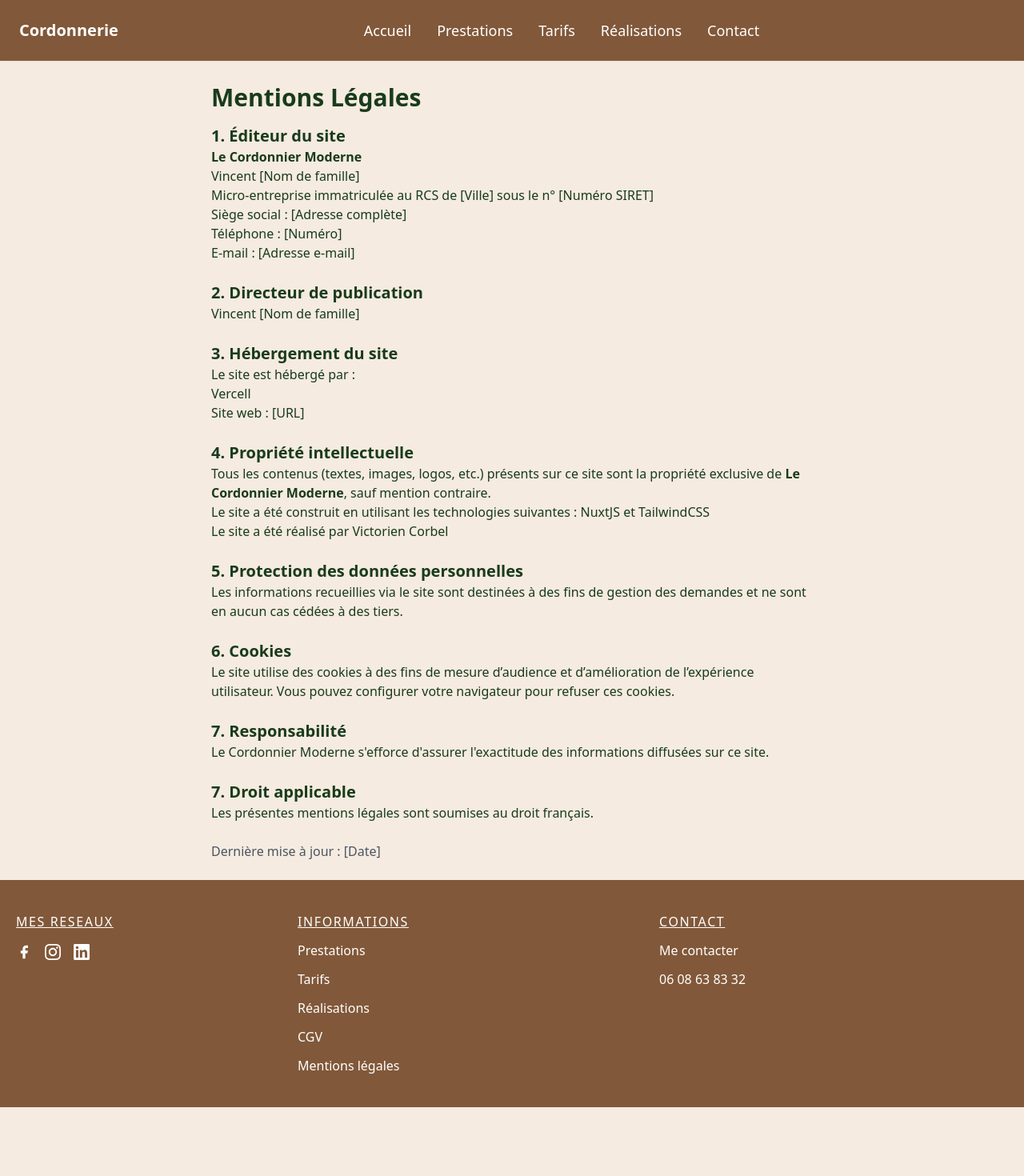
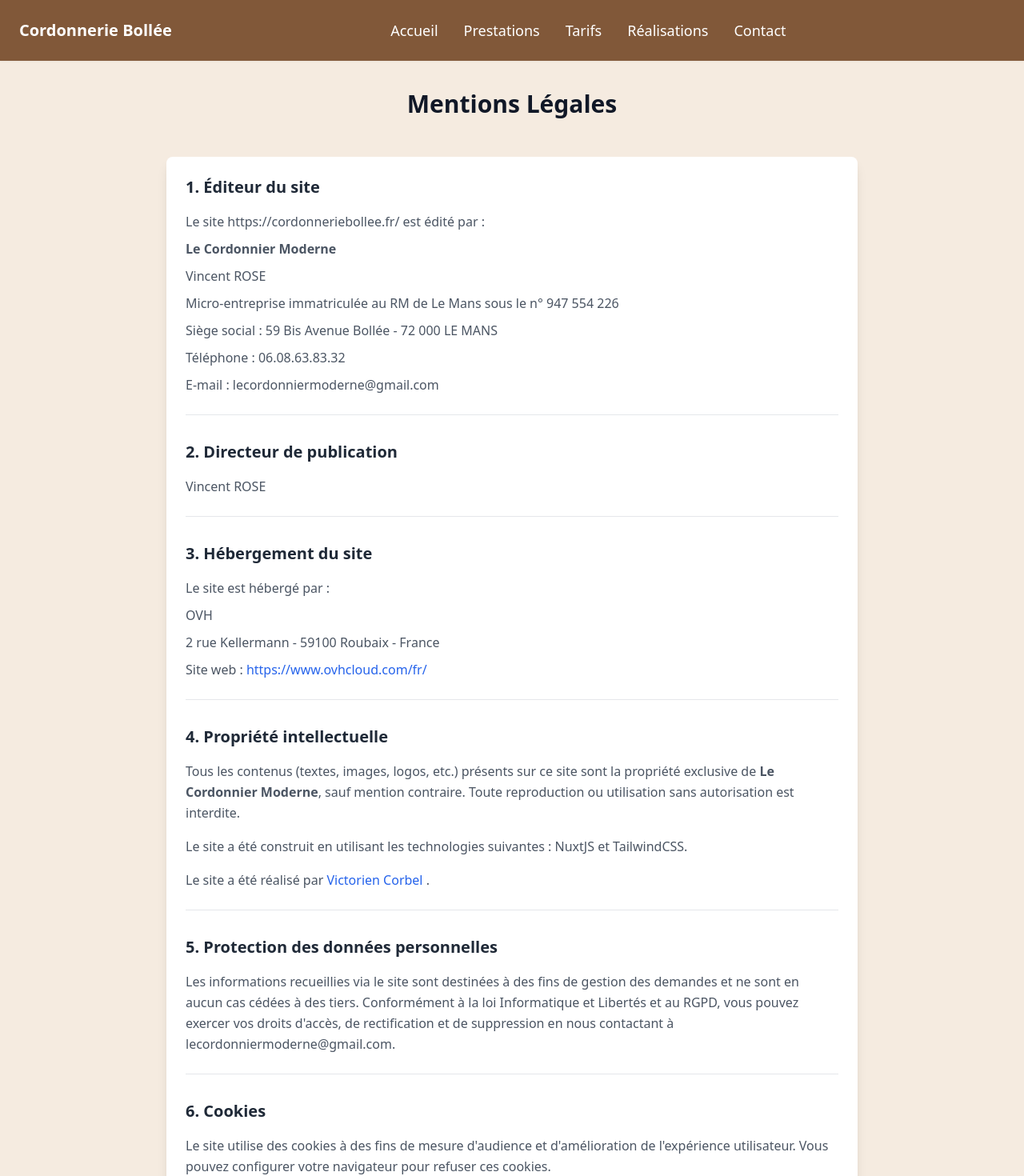
Before and after one commit to Nasquyk/CordonnerieBollee, a Nuxt app: page /mentionlegale in a window 1280 px wide. Shown: the top 1470 px of the page at 80% size. Before the commit the page ends 1384 px from the top, so only its background shows below. Built offline with nearby package versions, Linux system fonts and the light colour scheme.

Commit message:
mise a jour

```diff
--- a/components/Navbar.vue
+++ b/components/Navbar.vue
@@ -2,7 +2,7 @@
   <nav :class="['flex items-center justify-between transition-colors duration-300 flex-wrap p-6 fixed top-0 left-0 right-0 z-50 shadow-sm mb-4', bgColorClass]">
     <NuxtLink to="/" :class="textColorClass" class="text-xl font-bold">
       <!-- <img src="/logo.png" alt="Logo" class="h-8" /> -->
-      Cordonnerie
+      Cordonnerie Bollée
     </NuxtLink>
     <div class="block lg:hidden">
       <button @click="toggleMenu" class="text-white focus:outline-none">
--- a/pages/mentionlegale.vue
+++ b/pages/mentionlegale.vue
@@ -1,63 +1,102 @@
 <template>
-  <div class="container mx-auto p-6">
-    <h1 class="text-3xl font-bold mb-4">Mentions Légales</h1>
+  <div class="min-h-screen ">
+    <div class="max-w-4xl mx-auto px-4 py-8">
+      <header class="text-center mb-12">
+        <h1 class="text-3xl font-bold text-gray-900 mb-4">Mentions Légales</h1>
+      </header>
 
-    <section class="mb-6">
-      <h2 class="text-xl font-semibold">1. Éditeur du site</h2>
-      <p><strong>Le Cordonnier Moderne</strong></p>
-      <p>Vincent [Nom de famille]</p>
-      <p>Micro-entreprise immatriculée au RCS de [Ville] sous le n° [Numéro SIRET]</p>
-      <p>Siège social : [Adresse complète]</p>
-      <p>Téléphone : [Numéro]</p>
-      <p>E-mail : [Adresse e-mail]</p>
-    </section>
+      <main class="bg-white shadow-lg rounded-lg p-6 space-y-8">
+        <section v-for="(section, index) in sections" :key="index" class="border-b border-gray-200 last:border-0 pb-6">
+          <h2 class="text-xl font-semibold text-gray-800 mb-4">{{ section.title }}</h2>
+          <div v-html="section.content" class="text-gray-600 leading-relaxed space-y-2"></div>
+        </section>
 
-    <section class="mb-6">
-      <h2 class="text-xl font-semibold">2. Directeur de publication</h2>
-      <p>Vincent [Nom de famille]</p>
-    </section>
+        <div class="text-sm text-gray-500 pt-6">
+          Dernière mise à jour : 13/02/2025
+        </div>
+      </main>
 
-    <section class="mb-6">
-      <h2 class="text-xl font-semibold">3. Hébergement du site</h2>
-      <p>Le site est hébergé par :</p>
-      <p>Vercell</p>
-      <p>Site web : [URL]</p>
-    </section>
-
-    <section class="mb-6">
-      <h2 class="text-xl font-semibold">4. Propriété intellectuelle</h2>
-      <p>Tous les contenus (textes, images, logos, etc.) présents sur ce site sont la propriété exclusive de <strong>Le Cordonnier Moderne</strong>, sauf mention contraire.</p>
-      <p>Le site a été construit en utilisant les technologies suivantes : NuxtJS et TailwindCSS</p>
-      <p>Le site a été réalisé par <a href="">Victorien Corbel</a></p>
-
-    </section>
-
-    <section class="mb-6">
-      <h2 class="text-xl font-semibold">5. Protection des données personnelles</h2>
-      <p>Les informations recueillies via le site sont destinées à des fins de gestion des demandes et ne sont en aucun cas cédées à des tiers.</p>
-    </section>
-
-    <section class="mb-6">
-      <h2 class="text-xl font-semibold">6. Cookies</h2>
-      <p>Le site utilise des cookies à des fins de mesure d’audience et d’amélioration de l’expérience utilisateur. Vous pouvez configurer votre navigateur pour refuser ces cookies.</p>
-    </section>
-
-    <section class="mb-6">
-      <h2 class="text-xl font-semibold">7. Responsabilité</h2>
-      <p>Le Cordonnier Moderne s'efforce d'assurer l'exactitude des informations diffusées sur ce site.</p>
-    </section>
-
-    <section class="mb-6">
-      <h2 class="text-xl font-semibold">7. Droit applicable</h2>
-      <p>Les présentes mentions légales sont soumises au droit français.</p>
-    </section>
-
-    <p class="text-gray-600">Dernière mise à jour : [Date]</p>
+      <footer class="mt-8 text-center text-gray-600">
+        <p>ROSE Vincent</p>
+        <p class="text-sm mt-2">Le Cordonnier Moderne - 59 Bis Avenue Bollée – 72 000 LE MANS</p>
+      </footer>
+    </div>
   </div>
 </template>
 
+<script>
+export default {
+  name: 'MentionsLegales',
+  data() {
+    return {
+      sections: [
+        {
+          title: "1. Éditeur du site",
+          content: `
+            <p>Le site https://cordonneriebollee.fr/ est édité par :</p>
+            <p><strong>Le Cordonnier Moderne</strong></p>
+            <p>Vincent ROSE</p>
+            <p>Micro-entreprise immatriculée au RM de Le Mans sous le n° 947 554 226</p>
+            <p>Siège social : 59 Bis Avenue Bollée - 72 000 LE MANS</p>
+            <p>Téléphone : 06.08.63.83.32</p>
+            <p>E-mail : lecordonniermoderne@gmail.com</p>
+          `
+        },
+        {
+          title: "2. Directeur de publication",
+          content: `
+            <p>Vincent ROSE</p>
+          `
+        },
+        {
+          title: "3. Hébergement du site",
+          content: `
+            <p>Le site est hébergé par :</p>
+            <p>OVH</p>
+            <p>2 rue Kellermann - 59100 Roubaix - France</p>
+            <p>Site web : <a href="https://www.ovhcloud.com/fr/" class="text-blue-600 hover:text-blue-800">https://www.ovhcloud.com/fr/</a></p>
+          `
+        },
+        {
+          title: "4. Propriété intellectuelle",
+          content: `
+            <div class="space-y-4">
+              <p>Tous les contenus (textes, images, logos, etc.) présents sur ce site sont la propriété exclusive de <strong>Le Cordonnier Moderne</strong>, sauf mention contraire. Toute reproduction ou utilisation sans autorisation est interdite.</p>
+              <p>Le site a été construit en utilisant les technologies suivantes : NuxtJS et TailwindCSS.</p>
+              <p >Le site a été réalisé par <a href="https://portfolio-nuxt-js.vercel.app/" class="text-blue-600 hover:text-blue-800" target="_blank"> Victorien Corbel </a>.</p>
+            </div>
+          `
+        },
+        {
+          title: "5. Protection des données personnelles",
+          content: `
+            <p>Les informations recueillies via le site sont destinées à des fins de gestion des demandes et ne sont en aucun cas cédées à des tiers. Conformément à la loi Informatique et Libertés et au RGPD, vous pouvez exercer vos droits d'accès, de rectification et de suppression en nous contactant à lecordonniermoderne@gmail.com.</p>
+          `
+        },
+        {
+          title: "6. Cookies",
+          content: `
+            <p>Le site utilise des cookies à des fins de mesure d'audience et d'amélioration de l'expérience utilisateur. Vous pouvez configurer votre navigateur pour refuser ces cookies.</p>
+          `
+        },
+        {
+          title: "7. Responsabilité",
+          content: `
+            <p>Le Cordonnier Moderne s'efforce d'assurer l'exactitude des informations diffusées sur ce site mais ne saurait être tenu responsable des erreurs, omissions ou défaillances techniques.</p>
+          `
+        },
+        {
+          title: "8. Droit applicable",
+          content: `
+            <p>Les présentes mentions légales sont soumises au droit français. En cas de litige, les tribunaux de Le Mans seront seuls compétents.</p>
+          `
+        }
+      ]
+    }
+  }
+}
+</script>
+
 <style scoped>
-.container {
-  max-width: 800px;
-}
+/* Ajoutez ici des styles spécifiques si nécessaire */
 </style>
--- a/pages/prestation.vue
+++ b/pages/prestation.vue
@@ -102,7 +102,7 @@ const services = [
       '- Réparations sneakers',
       '- Et plein d’autres !',
       ' N’hésitez pas à venir avec vos chaussures et vos questions.',
-      'Les réparations sont toutes réalisées avec un objectif commun : le respect de l’esthétique d’origine et l’utilisation de matériaux de qualité'
+      'Les réparations sont toutes réalisées avec un objectif commun : le respect de l’esthétique d’origine et l’utilisation de matériaux de qualité.'
 
     ],
 
@@ -111,7 +111,7 @@ const services = [
     id: 'reproduction-cles',
     title: 'Reproduction de clés',
     image: clef, // Corrected path
-    description: "Service rapide et précis de reproduction de clés, j'utilise des équipements modernes pour garantir des duplicatas parfaits.  La grande majorité des clés sont effectuées à la minute",
+    description: "Service rapide et précis de reproduction de clés, j'utilise des équipements modernes pour garantir des duplicatas parfaits.  La grande majorité des clés sont effectuées à la minute.",
     features: [
       '- Clés plates',
       '- Clés à points',
--- a/pages/realisation.vue
+++ b/pages/realisation.vue
@@ -1,8 +1,9 @@
 <template>
+  <div class="mx-auto p-4 md:p-6 text-center">
   <div class="bg-gradient-to-r from-brown-700 to-brown-900 py-20">
     <div class="container mx-auto px-4 text-center">
       <h2 class="text-4xl font-bold mb-4">Réalisations</h2>
-      <p class="text-xl">Quelques exemples de réalisations faites à l’atelier</p>
+      <p class="text-xl">Quelques exemples de réalisations faites à l’atelier : </p>
     </div>
   </div>
 
@@ -76,6 +77,7 @@
       </div>
     </div>
   </section>
+  </div>
 </template>
 
 <script>
@@ -83,8 +85,8 @@ export default {
   name: 'RealisationsPage',
   data() {
     return {
-      selectedCategory: 'Nettoyage et entretien',
-      categories: ['Nettoyage et entretien', 'Reproduction de clés', 'Réparation de chaussures',],
+      selectedCategory: 'Tous',
+      categories: ['Réparation de chaussures', 'Reproduction de clés','Nettoyage et entretien'],
       works: [
         {
           title: 'Boots',
```
